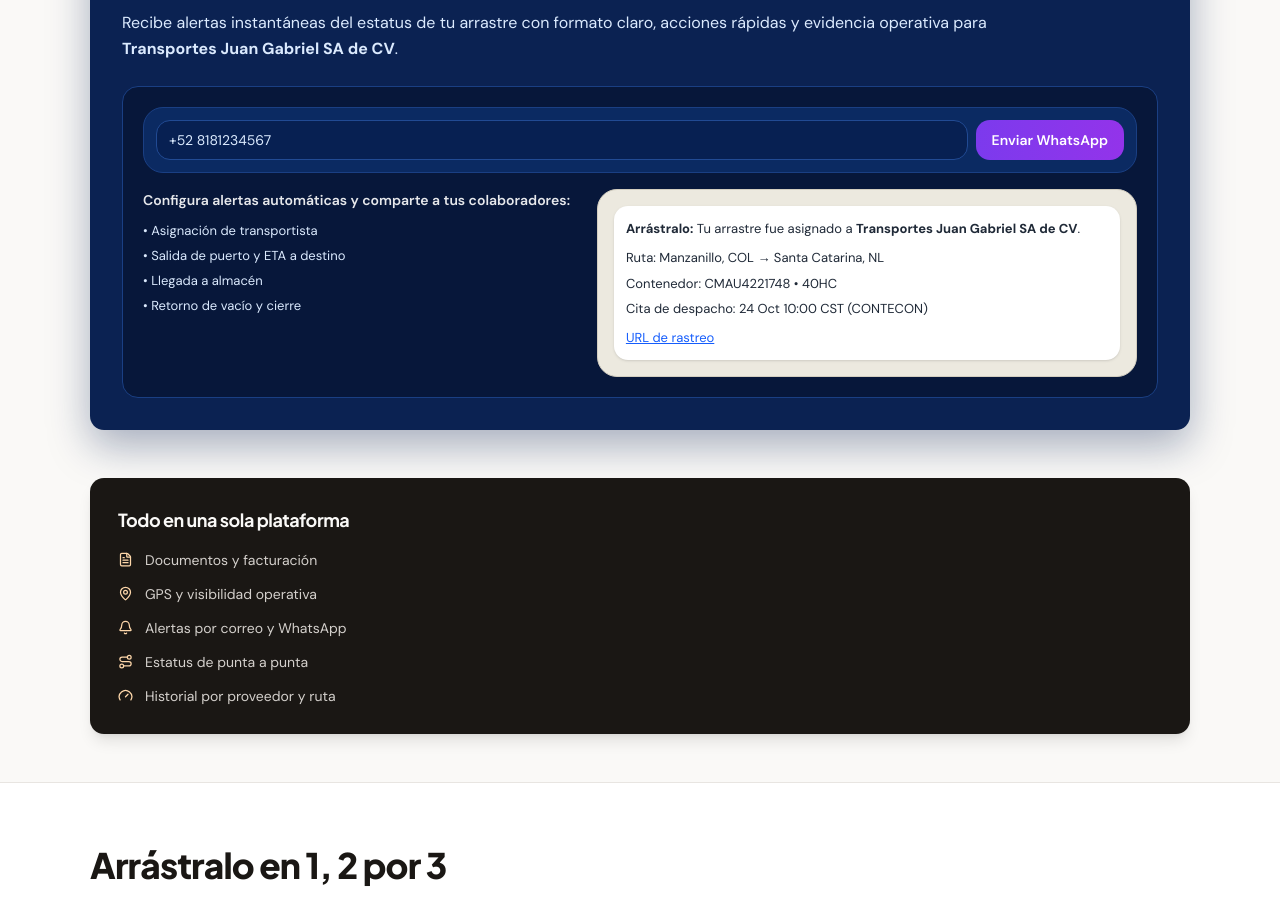
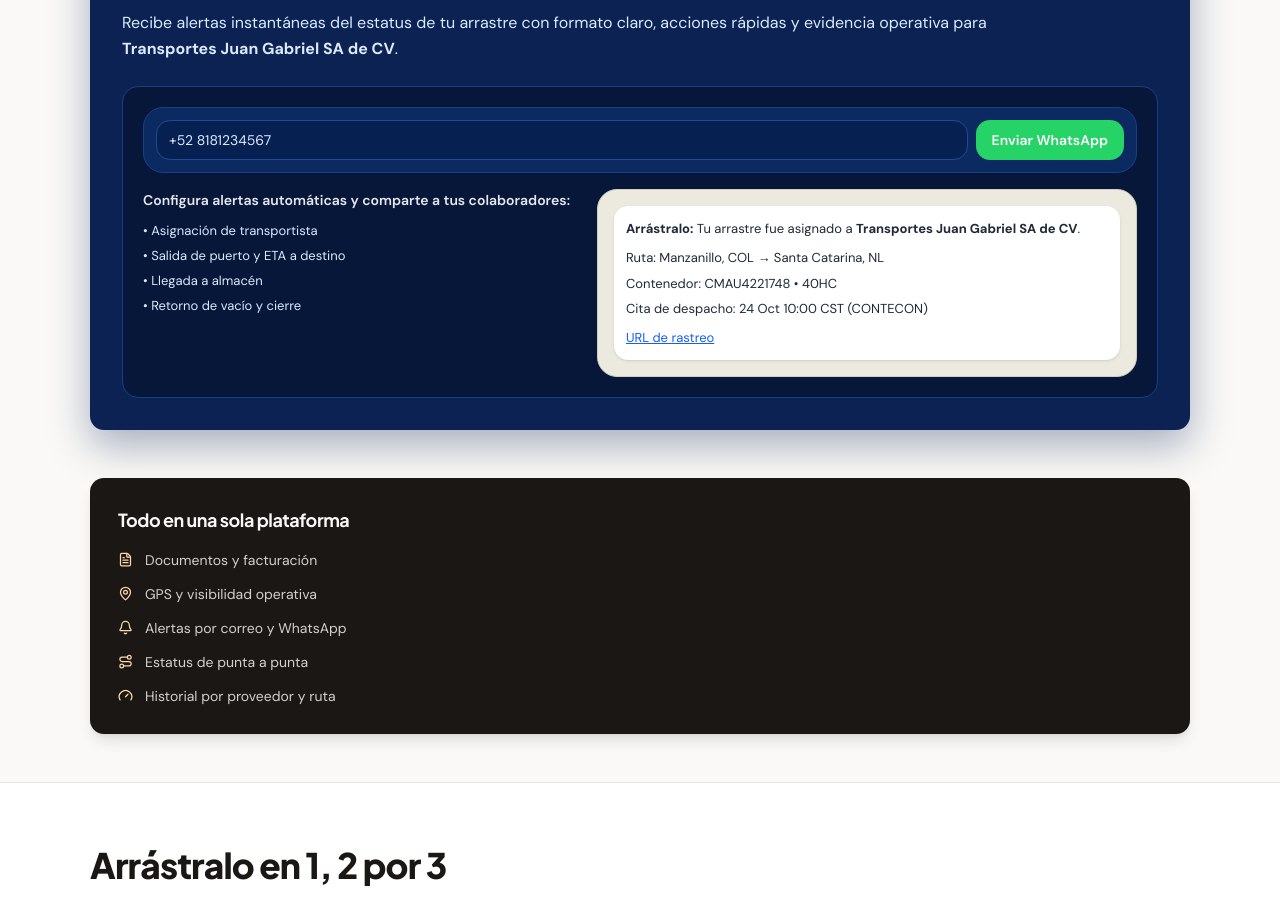
Before and after one commit to apollo-ex/arrastralo, a Next.js app: page /landing in a window 1280 px wide. Shown: the part 4406-5323 px from the top of the page. Built offline with nearby package versions, Linux system fonts and the light colour scheme.

Commit message:
Set Enviar WhatsApp button to WhatsApp green

```diff
--- a/app/landing/page.tsx
+++ b/app/landing/page.tsx
@@ -420,7 +420,7 @@ export default function LandingPage() {
                   <div className="flex-1 h-10 rounded-lg bg-[#072052] border border-[#214a93] px-3 flex items-center text-blue-100 text-sm">
                     +52 8181234567
                   </div>
-                  <button className="h-10 rounded-lg px-4 bg-gradient-to-r from-[#7c3aed] to-[#9333ea] text-white text-sm font-semibold">
+                  <button className="h-10 rounded-lg px-4 bg-[#25D366] hover:bg-[#1ebe5d] text-white text-sm font-semibold transition-colors">
                     Enviar WhatsApp
                   </button>
                 </div>
```
